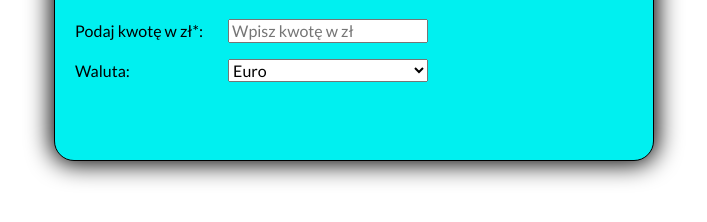
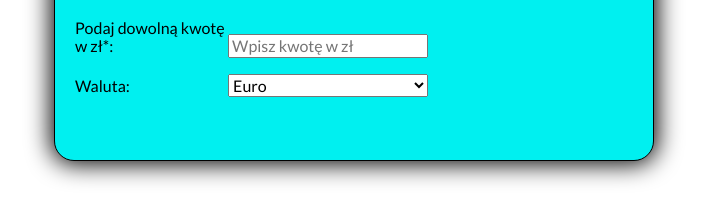
Before and after one commit to Narada108/currency-converter, a plain HTML site: page index.html in a window 1280 px wide. Shown: the part 92-314 px from the top of the page, without its empty margins (286-993 px from the left). Drawn offline with nearby package versions, Linux system fonts and the light colour scheme.

Commit message:
changed label text

```diff
--- a/index.html
+++ b/index.html
@@ -30,7 +30,7 @@
 
             <p>
                 <label>
-                    <span class="form__labelText">Podaj kwotę w zł*: </span>
+                    <span class="form__labelText">Podaj dowolną kwotę w zł*: </span>
                     <input class="form__field js-amount" type="number" placeholder="Wpisz kwotę w zł" step="0.01">
                 </label>
             </p>
```
